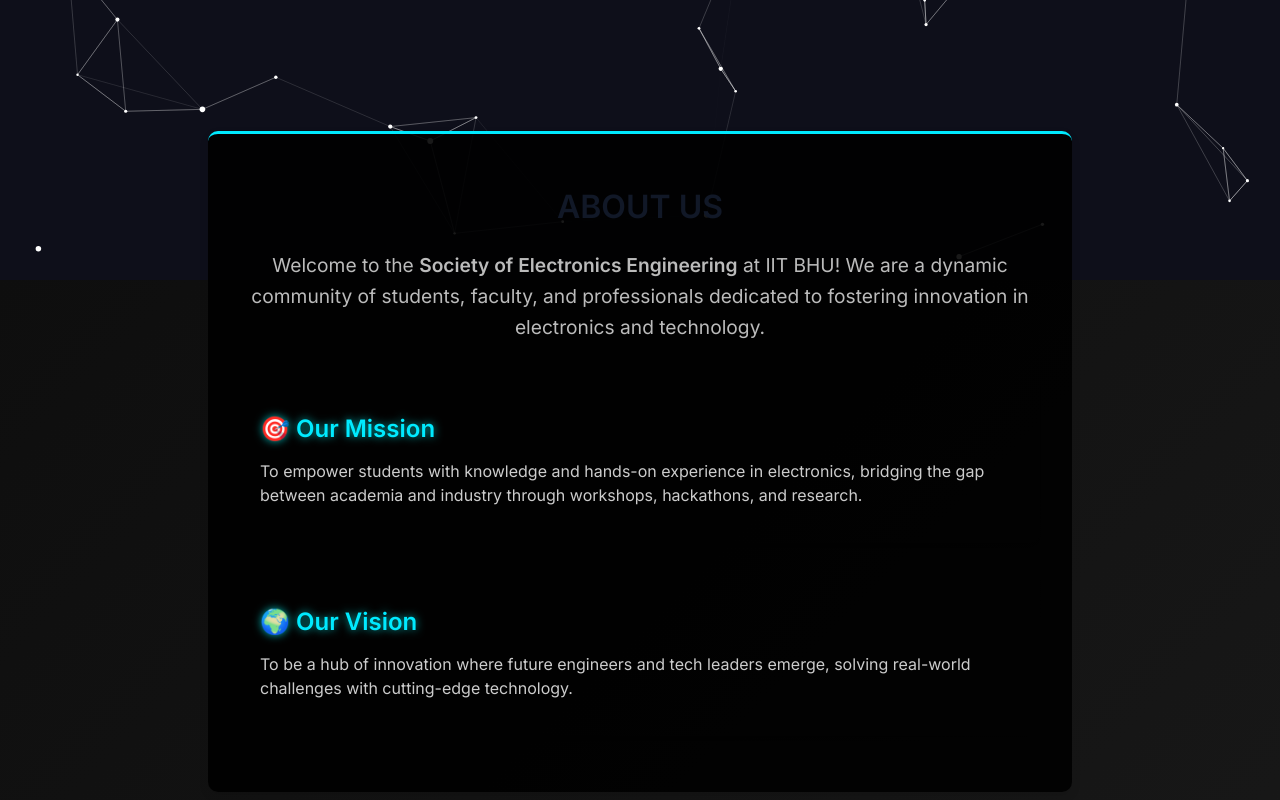
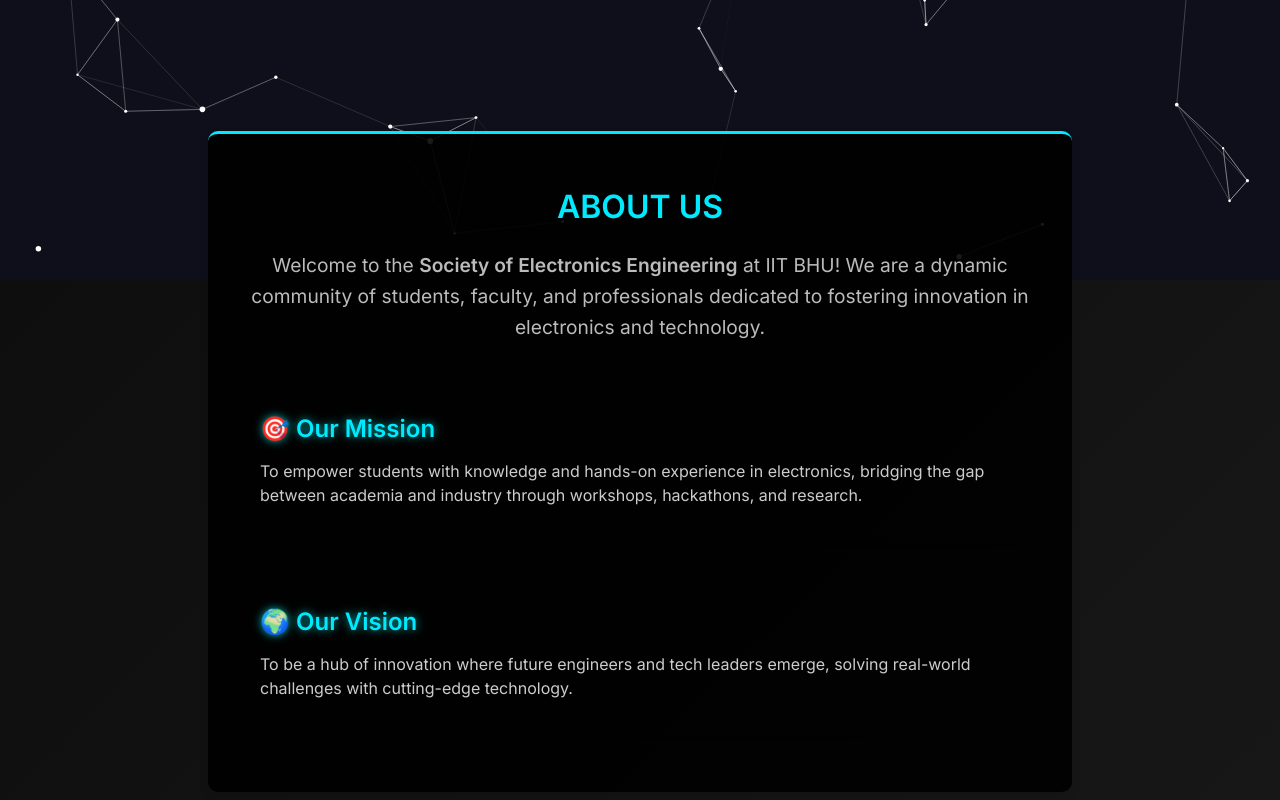
Before and after one commit to charlie14-3/frontend, a React (Vite) app: page / in a window 1280 px wide. Shown: the part 520-1320 px from the top of the page. Built offline with nearby package versions, Linux system fonts and the light colour scheme; no server answers.

Commit message:
Update about.css

```diff
--- a/src/styles/about.css
+++ b/src/styles/about.css
@@ -8,6 +8,8 @@
     width: 90%;
     max-width: 800px;
     border-radius: 10px;
+        color: #00eaff;
+
     box-shadow: 0px 4px 10px rgba(0, 0, 0, 0.1);
 }
 
```
